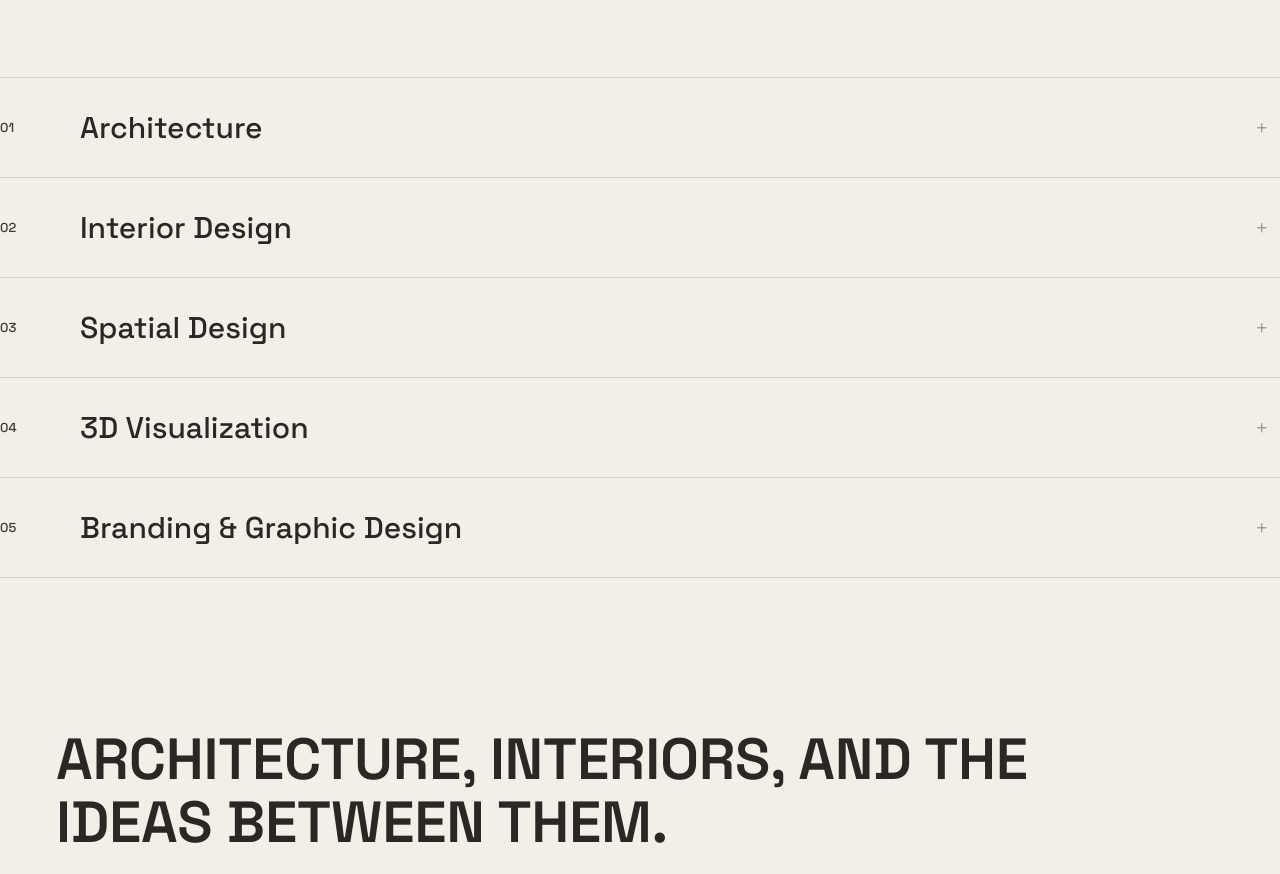
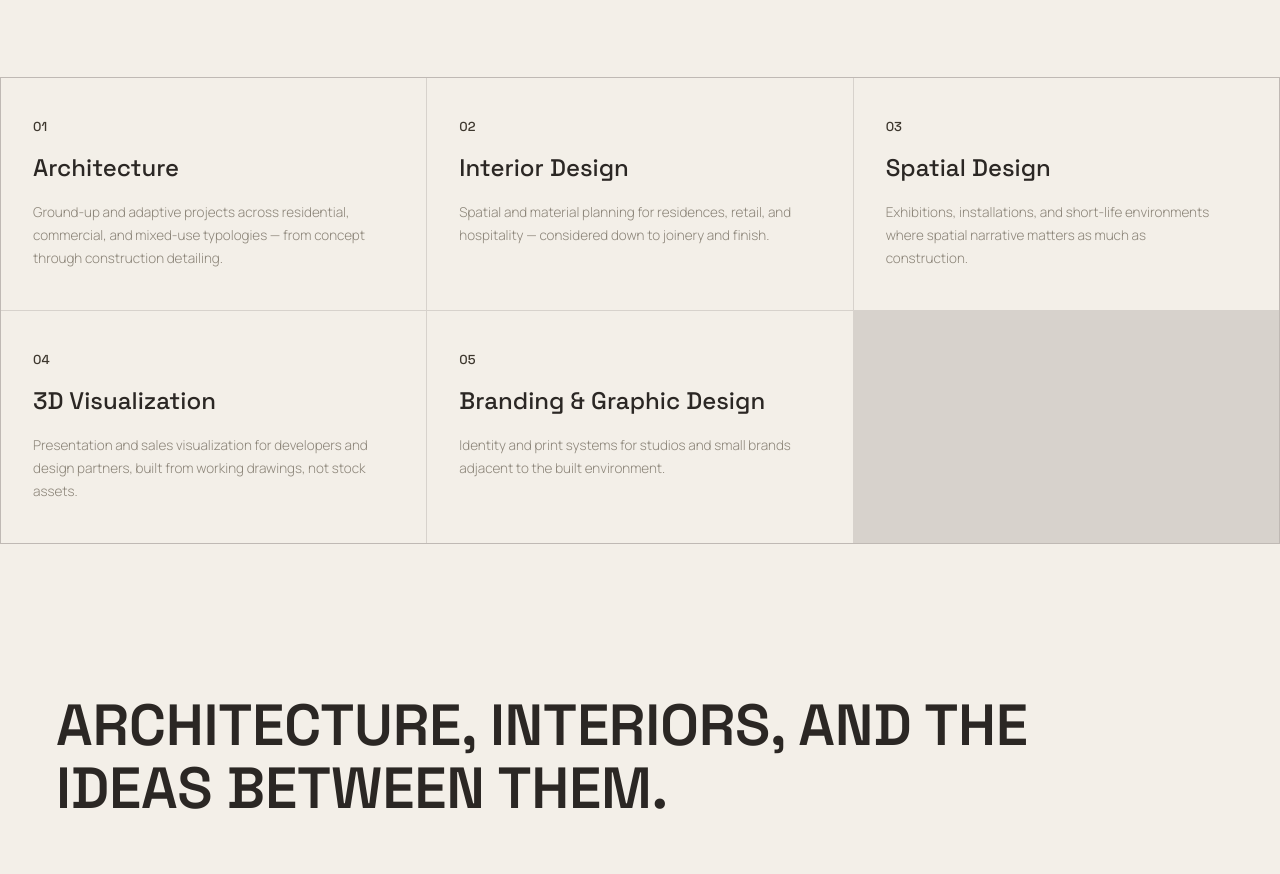
Before and after one commit to arashishkhanolkar-creator/dcr-copilot, a plain HTML site: page index.html in a window 1280 px wide. Shown: the part 856-1730 px from the top of the page. Drawn offline with Linux system fonts and the light colour scheme.

Commit message:
Turn Five Disciplines section into a 5-tile text grid
Replaces the accordion-style list (click to expand each row, "+" icon)
with a static 3-column grid of 5 text-only tiles — number, title, and
description all visible at once, no images/icons, no bullet list.

Co-Authored-By: Claude Sonnet 5 <noreply@anthropic.com>

```diff
--- a/index.html
+++ b/index.html
@@ -140,17 +140,18 @@
   .services{background:var(--stone); padding:140px 56px;}
   .services-head{display:flex; justify-content:space-between; align-items:flex-end; margin-bottom:80px; flex-wrap:wrap; gap:20px;}
   .services-head h2{font-family:'Space Grotesk',sans-serif; font-weight:500; font-size:clamp(28px,3.2vw,42px); max-width:520px; line-height:1.2;}
-  .service-list{border-top:1px solid var(--line);}
-  .service-row{border-bottom:1px solid var(--line); padding:30px 0; cursor:pointer;}
-  .service-row-head{display:grid; grid-template-columns:60px 1fr 24px; align-items:center; gap:20px;}
-  .service-row .num{font-family:'Space Grotesk',sans-serif; font-size:13px; color:var(--earth); font-weight:500;}
-  .service-row h3{font-family:'Space Grotesk',sans-serif; font-weight:500; font-size:clamp(20px,2.4vw,30px);}
-  .service-row .plus{font-size:20px; font-weight:300; color:var(--concrete); transition:transform .3s ease;}
-  .service-row.open .plus{transform:rotate(45deg);}
-  .service-desc{max-height:0; overflow:hidden; transition:max-height .4s ease;}
-  .service-row.open .service-desc{max-height:120px;}
-  .service-desc p{padding:18px 0 0 80px; max-width:560px; font-size:13.5px; line-height:1.7; color:var(--concrete); font-weight:300;}
-  @media(max-width:700px){ .service-desc p{padding-left:0; margin-top:4px;} }
+  .service-grid{
+    display:grid; grid-template-columns:repeat(3, 1fr); gap:1px;
+    background:var(--line); border:1px solid var(--line);
+  }
+  .service-tile{
+    background:var(--ivory); padding:40px 32px; display:flex; flex-direction:column; gap:18px;
+  }
+  .service-tile .num{font-family:'Space Grotesk',sans-serif; font-size:13px; color:var(--earth); font-weight:500;}
+  .service-tile h3{font-family:'Space Grotesk',sans-serif; font-weight:500; font-size:clamp(19px,2vw,24px); line-height:1.25;}
+  .service-tile p{font-size:13.5px; line-height:1.7; color:var(--concrete); font-weight:300; max-width:340px;}
+  @media(max-width:900px){ .service-grid{grid-template-columns:repeat(2, 1fr);} }
+  @media(max-width:600px){ .service-grid{grid-template-columns:1fr;} }
 
   /* ---------- STUDIO STATEMENT ---------- */
   .studio{padding:150px 56px 60px;}
@@ -252,46 +253,31 @@
       <h2>Five disciplines, one point of view.</h2>
     </div>
   </div>
-  <div class="service-list">
-    <div class="service-row" data-svc>
-      <div class="service-row-head">
+  <div class="service-grid">
+    <div class="service-tile">
       <span class="num">01</span>
       <h3>Architecture</h3>
-        <span class="plus">+</span>
+      <p>Ground-up and adaptive projects across residential, commercial, and mixed-use typologies — from concept through construction detailing.</p>
     </div>
-      <div class="service-desc"><p>Ground-up and adaptive projects across residential, commercial, and mixed-use typologies — from concept through construction detailing.</p></div>
-    </div>
-    <div class="service-row" data-svc>
-      <div class="service-row-head">
+    <div class="service-tile">
       <span class="num">02</span>
       <h3>Interior Design</h3>
-        <span class="plus">+</span>
+      <p>Spatial and material planning for residences, retail, and hospitality — considered down to joinery and finish.</p>
     </div>
-      <div class="service-desc"><p>Spatial and material planning for residences, retail, and hospitality — considered down to joinery and finish.</p></div>
-    </div>
-    <div class="service-row" data-svc>
-      <div class="service-row-head">
+    <div class="service-tile">
       <span class="num">03</span>
       <h3>Spatial Design</h3>
-        <span class="plus">+</span>
+      <p>Exhibitions, installations, and short-life environments where spatial narrative matters as much as construction.</p>
     </div>
-      <div class="service-desc"><p>Exhibitions, installations, and short-life environments where spatial narrative matters as much as construction.</p></div>
-    </div>
-    <div class="service-row" data-svc>
-      <div class="service-row-head">
+    <div class="service-tile">
       <span class="num">04</span>
       <h3>3D Visualization</h3>
-        <span class="plus">+</span>
+      <p>Presentation and sales visualization for developers and design partners, built from working drawings, not stock assets.</p>
     </div>
-      <div class="service-desc"><p>Presentation and sales visualization for developers and design partners, built from working drawings, not stock assets.</p></div>
-    </div>
-    <div class="service-row" data-svc>
-      <div class="service-row-head">
+    <div class="service-tile">
       <span class="num">05</span>
       <h3>Branding &amp; Graphic Design</h3>
-        <span class="plus">+</span>
-      </div>
-      <div class="service-desc"><p>Identity and print systems for studios and small brands adjacent to the built environment.</p></div>
+      <p>Identity and print systems for studios and small brands adjacent to the built environment.</p>
     </div>
   </div>
 </section>
@@ -345,13 +331,6 @@
   const nav = document.getElementById('siteNav');
   window.addEventListener('scroll', ()=>{
     nav.classList.toggle('scrolled', window.scrollY > 60);
-  });
-  document.querySelectorAll('[data-svc]').forEach(row=>{
-    row.addEventListener('click', ()=>{
-      const isOpen = row.classList.contains('open');
-      document.querySelectorAll('[data-svc]').forEach(r=>r.classList.remove('open'));
-      if(!isOpen) row.classList.add('open');
-    });
   });
   const reduceMotion = window.matchMedia('(prefers-reduced-motion: reduce)').matches;
   if(!reduceMotion){
```
Lines whose indentation alone changed are shown as unchanged.
